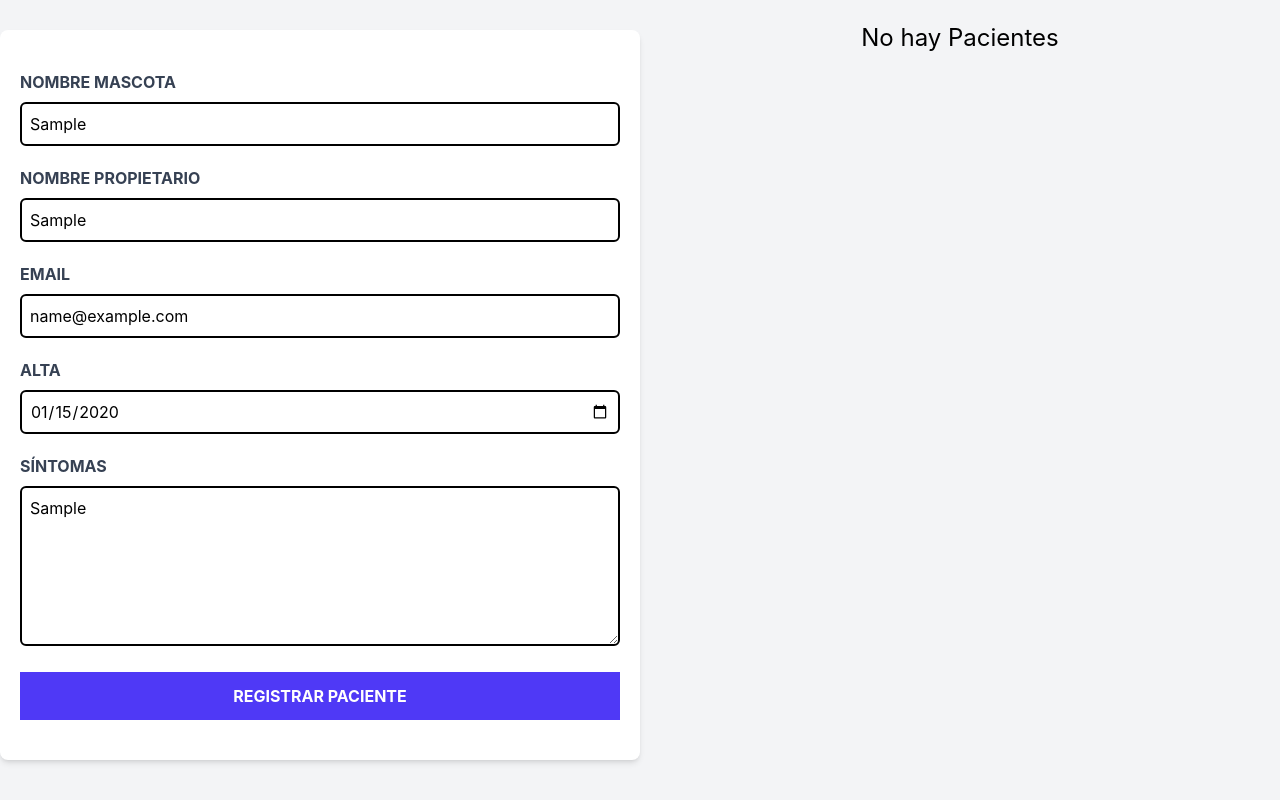
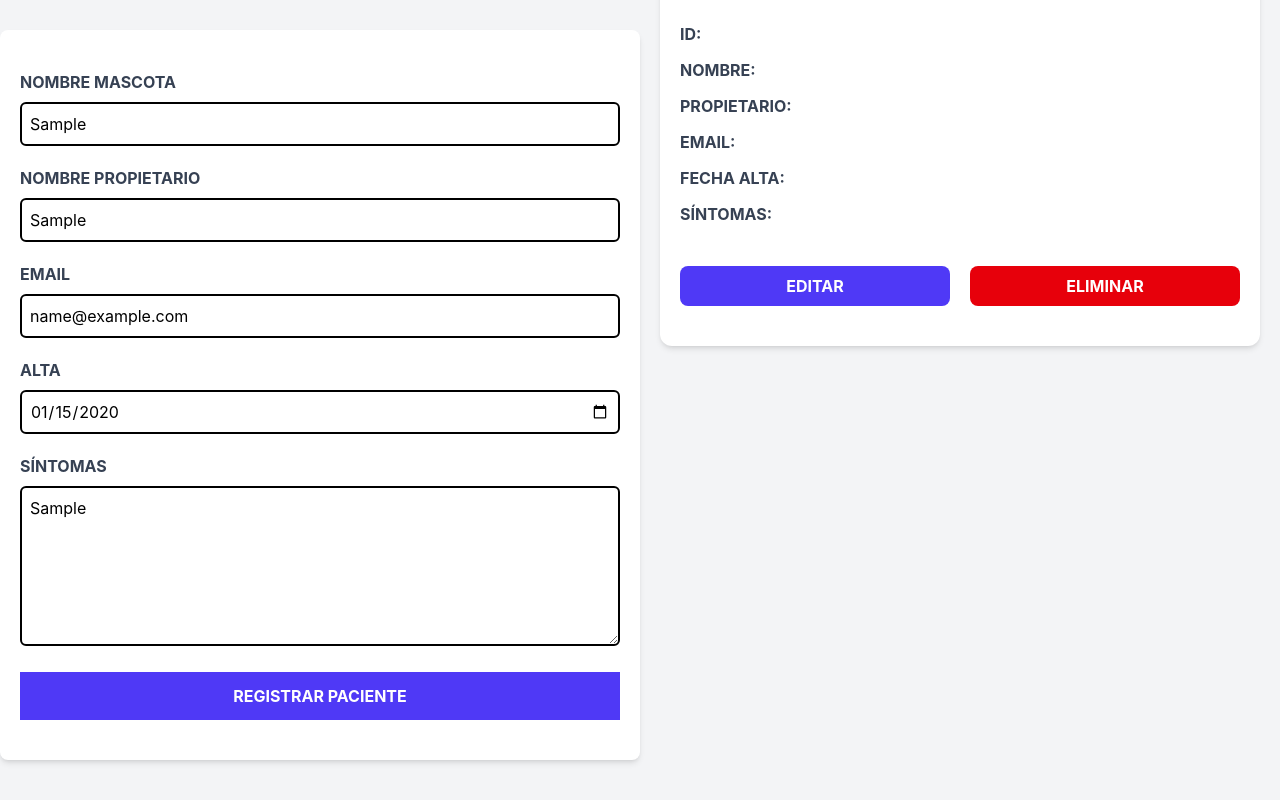
Before and after one commit to DavidFig19/admin-pacientes-vue, a Vue app: page / in a window 1280 px wide. Both pictures are taken after typing "Sample", "Sample", "name@example.com", "2020-01-15", "Sample" into the empty fields and a click on the input "Registrar Paciente". Shown: the part 174-974 px from the top of the page. Built offline with nearby package versions, Linux system fonts and the light colour scheme.

Commit message:
Emitir eventos hacia el componente padre

```diff
--- a/src/App.vue
+++ b/src/App.vue
@@ -2,6 +2,7 @@
   import { ref, reactive } from 'vue';
   import Header from './components/Header.vue';
   import Formulario from './components/Formulario.vue';
+  import Paciente from './components/Paciente.vue';
 
   const pacientes = ref([]);
   const paciente = reactive({
@@ -11,6 +12,12 @@
     alta:'',
     sintomas:''
   });
+
+  const guardarPaciente = () =>{
+    console.log('Agregando...');
+    pacientes.value.push(paciente);
+
+  }
 
 </script>
 
@@ -26,13 +33,17 @@
         v-model:email="paciente.email"
         v-model:alta="paciente.alta"
         v-model:sintomas="paciente.sintomas"
+        @guardar-paciente="guardarPaciente"
       />
 
       <div class="md:w-1/2 md:h-screen overflow-y-scroll">
         <h3 class="font-black text-3xl text-center">Administra tus Pacientes</h3>
 
         <div v-if="pacientes.length > 0">
-
+            <Paciente
+              v-for="paciente in pacientes"
+              :paciente="paciente"
+            />
         </div>
 
         <p v-else class="mt-20 text-2xl text-center">No hay Pacientes</p>
--- a/src/components/Formulario.vue
+++ b/src/components/Formulario.vue
@@ -8,7 +8,7 @@
 
     });
 
-    defineEmits(['update:nombre','update:propietario','update:email','update:alta','update:sintomas']);
+    const emit = defineEmits(['update:nombre','update:propietario','update:email','update:alta','update:sintomas','guardar-paciente']);
 
     const props = defineProps({
         nombre:{
@@ -43,7 +43,7 @@
 
         }
 
-        console.log('agregando');
+        emit('guardar-paciente');
 
 
 
--- /dev/null
+++ b/src/components/Paciente.vue
@@ -0,0 +1,54 @@
+<script setup>
+
+</script>
+<template>
+    <div class="mx-5 my-10 bg-white shadow-md px-5 py-10 rounded-xl">
+        <p class="font-bold mb-3 text-gray-700 uppercase">ID:
+            <span class="font-normal normal-case">
+
+            </span>
+        </p>
+
+        <p class="font-bold mb-3 text-gray-700 uppercase">Nombre:
+            <span class="font-normal normal-case">
+
+            </span>
+        </p>
+
+        <p class="font-bold mb-3 text-gray-700 uppercase">Propietario:
+            <span class="font-normal normal-case">
+
+            </span>
+        </p>
+
+        <p class="font-bold mb-3 text-gray-700 uppercase">Email:
+            <span class="font-normal normal-case">
+
+            </span>
+        </p>
+
+        <p class="font-bold mb-3 text-gray-700 uppercase">Fecha Alta:
+            <span class="font-normal normal-case">
+
+            </span>
+        </p>
+
+        <p class="font-bold mb-3 text-gray-700 uppercase">Síntomas:
+            <span class="font-normal normal-case">
+
+            </span>
+        </p>
+
+        <div class="grid md:grid-cols-2  gap-5 mt-10 ">
+            <button
+                type="button"
+                class="block w-full py-2 px-10 bg-indigo-600 hover:bg-indigo-700 text-white font-bold uppercase rounded-lg"
+            >Editar</button>
+
+            <button
+                type="button"
+                class="block w-full py-2 px-10 bg-red-600 hover:bg-red-700 text-white font-bold uppercase rounded-lg"
+            >Eliminar</button>
+        </div>
+    </div>
+</template>
```
Also changed, not shown: 1 other file (tests, documents, lock files or other folders).
